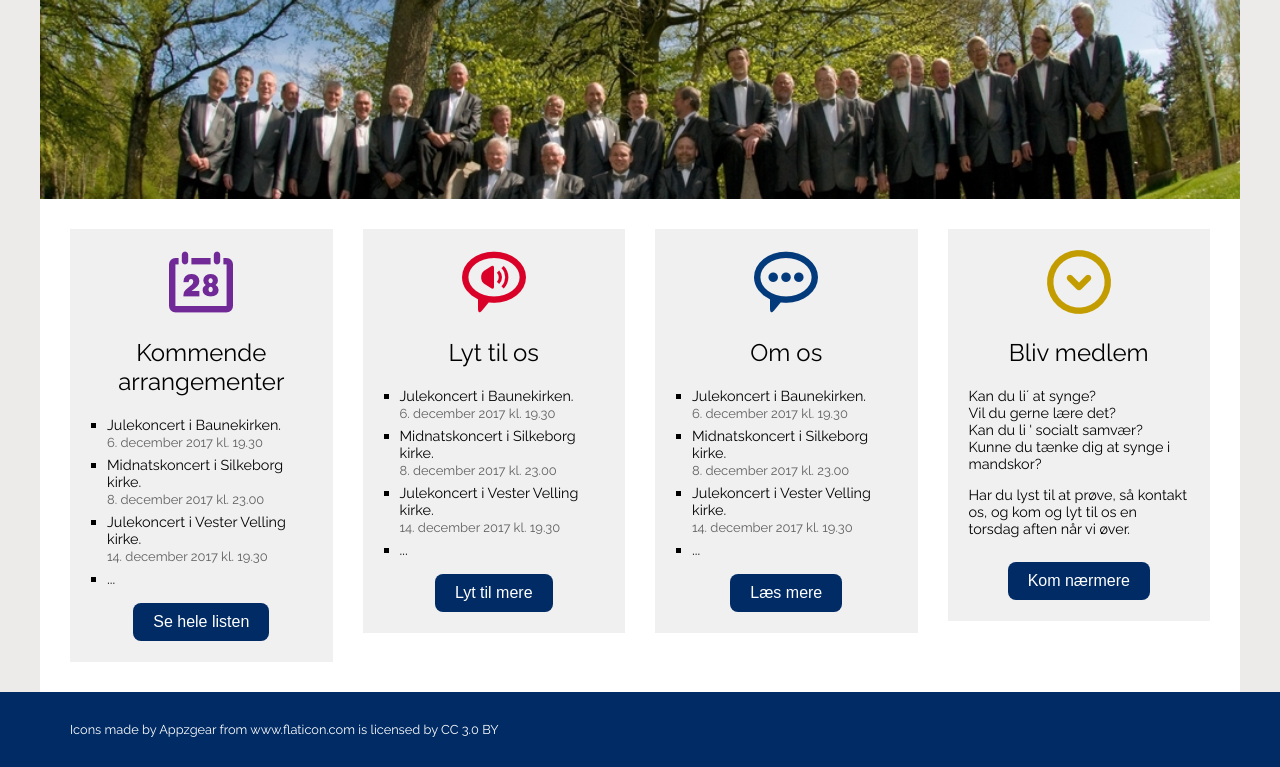
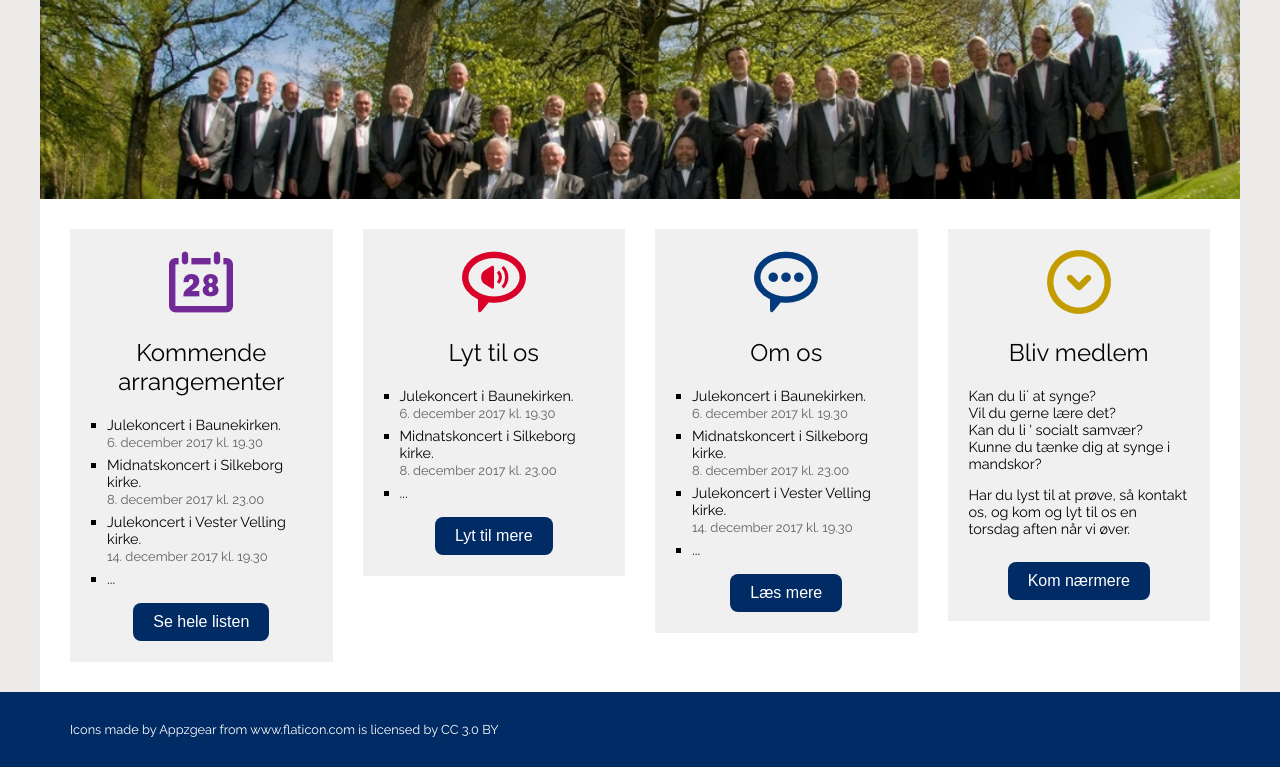
Before and after one commit to nielspein/silkeborg-mandskor, a PHP site: page / in a window 1280 px wide. Shown: the part 205-972 px from the top of the page. Run offline with PHP 8.4, Linux system fonts and the light colour scheme; some libraries are stand-ins or nearby versions.

Commit message:
Second commit - test

```diff
--- a/index.php
+++ b/index.php
@@ -61,7 +61,6 @@ include "php/banners.php";
                 <ul>
                     <li>Julekoncert i Baunekirken.<br><span class="date">6. december 2017 kl. 19.30</span></li>
                     <li>Midnatskoncert i Silkeborg kirke.<br><span class="date">8. december 2017 kl. 23.00</span></li>
-                    <li>Julekoncert i Vester Velling kirke.<br><span class="date">14. december 2017 kl. 19.30</span></li>
                     <li>...</span></li>
                 </ul>
                 <button id="lyt-til-os">Lyt til mere</button>
```
